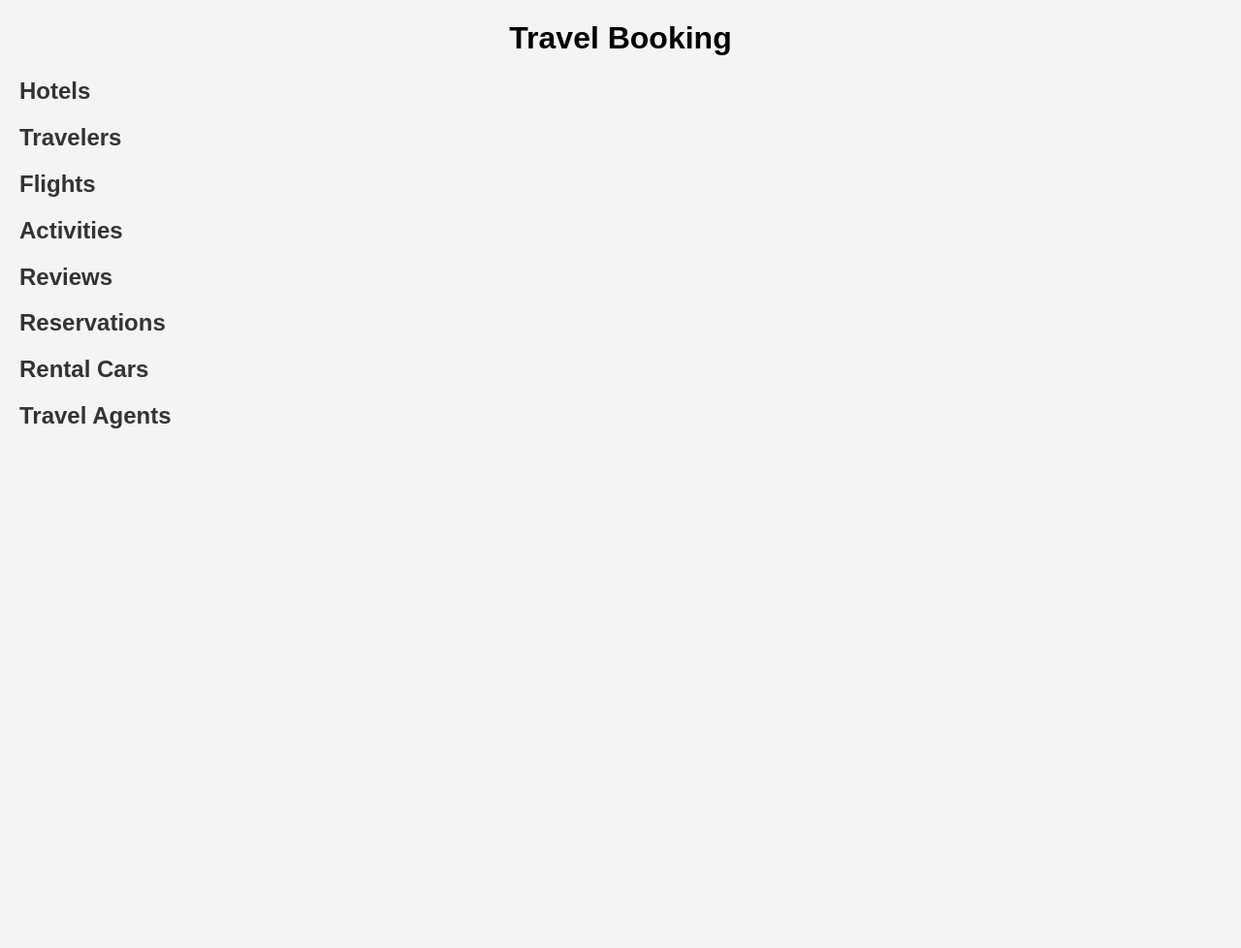
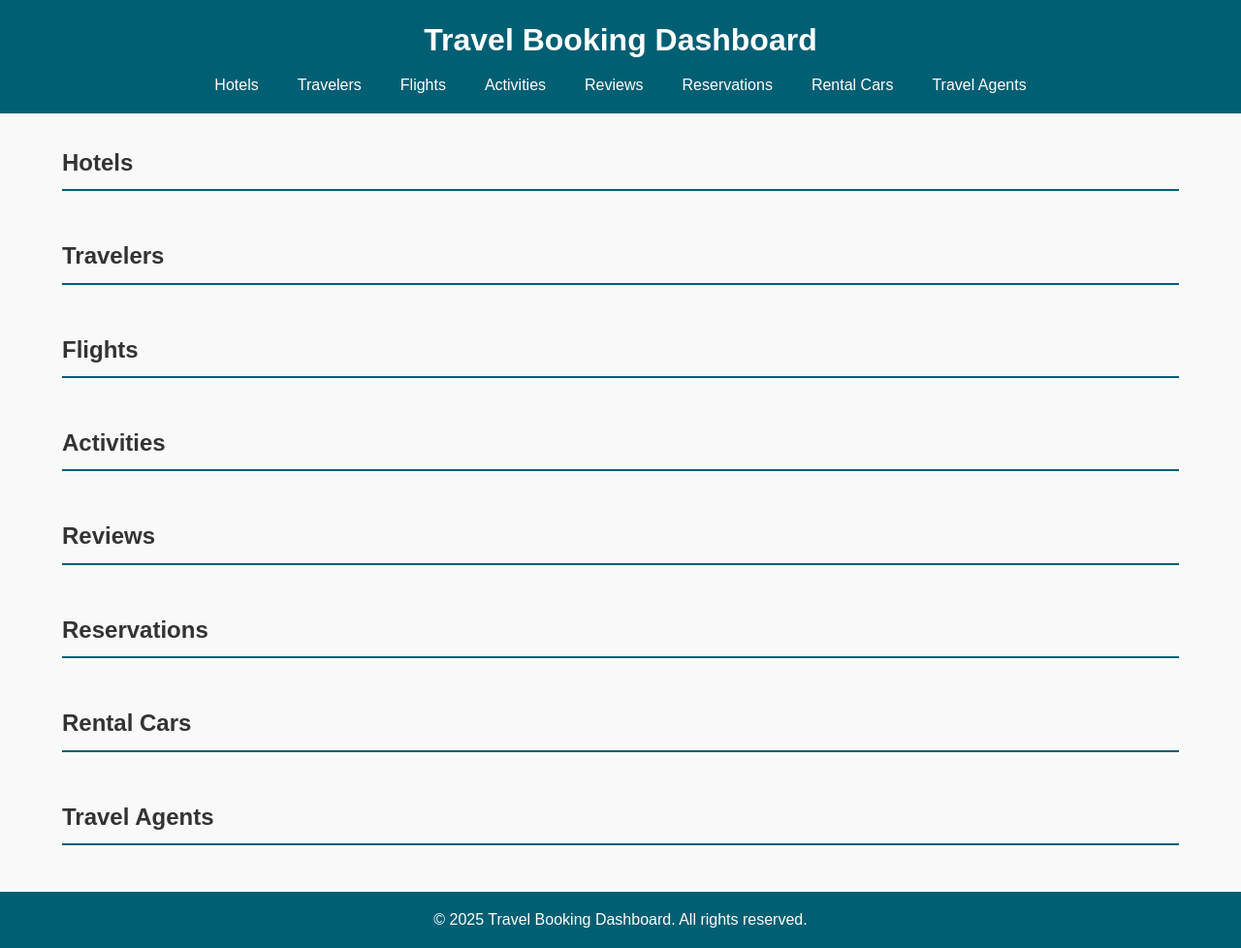
Before and after one commit to daltonmilti/445-Project, a plain HTML site: page frontend/index.html in a window 1280 px wide. Shown: the whole page at 97% size. Before the commit the page ends 800 px from the top, so only its background shows below. Drawn offline with Linux system fonts and the light colour scheme; no server answers.

Commit message:
added better frontend

```diff
--- a/frontend/index.html
+++ b/frontend/index.html
@@ -2,70 +2,87 @@
 <html lang="en">
 <head>
   <!--
-    index.html - UI for the Travel Booking Project
-    This file sets up the HTML structure for displaying data from the backend API.
+    index.html - Travel Booking Dashboard
+    A modern UI for displaying data from the backend API.
   -->
   <meta charset="UTF-8">
   <meta name="viewport" content="width=device-width, initial-scale=1">
-  <title>Travel Booking</title>
+  <title>Travel Booking Dashboard</title>
   <link rel="stylesheet" href="styles.css">
 </head>
 <body>
   <header>
-    <h1>Travel Booking</h1>
+    <div class="navbar">
+      <h1>Travel Booking Dashboard</h1>
+      <nav>
+        <ul>
+          <li><a href="#hotels-section">Hotels</a></li>
+          <li><a href="#travelers-section">Travelers</a></li>
+          <li><a href="#flights-section">Flights</a></li>
+          <li><a href="#activities-section">Activities</a></li>
+          <li><a href="#reviews-section">Reviews</a></li>
+          <li><a href="#reservations-section">Reservations</a></li>
+          <li><a href="#rental-cars-section">Rental Cars</a></li>
+          <li><a href="#travel-agents-section">Travel Agents</a></li>
+        </ul>
+      </nav>
+    </div>
   </header>
 
   <main>
     <!-- Hotels Section -->
-    <section id="hotels-section">
+    <section id="hotels-section" class="section">
       <h2>Hotels</h2>
-      <div id="hotels-container"></div>
+      <div id="hotels-container" class="card-container"></div>
     </section>
 
     <!-- Travelers Section -->
-    <section id="travelers-section">
+    <section id="travelers-section" class="section">
       <h2>Travelers</h2>
-      <ul id="traveler-list"></ul>
+      <ul id="traveler-list" class="card-container"></ul>
     </section>
 
     <!-- Flights Section -->
-    <section id="flights-section">
+    <section id="flights-section" class="section">
       <h2>Flights</h2>
-      <div id="flights-container"></div>
+      <div id="flights-container" class="card-container"></div>
     </section>
 
     <!-- Activities Section -->
-    <section id="activities-section">
+    <section id="activities-section" class="section">
       <h2>Activities</h2>
-      <div id="activities-container"></div>
+      <div id="activities-container" class="card-container"></div>
     </section>
 
     <!-- Reviews Section -->
-    <section id="reviews-section">
+    <section id="reviews-section" class="section">
       <h2>Reviews</h2>
-      <div id="reviews-container"></div>
+      <div id="reviews-container" class="card-container"></div>
     </section>
 
     <!-- Reservations Section -->
-    <section id="reservations-section">
+    <section id="reservations-section" class="section">
       <h2>Reservations</h2>
-      <div id="reservations-container"></div>
+      <div id="reservations-container" class="card-container"></div>
     </section>
 
     <!-- Rental Cars Section -->
-    <section id="rental-cars-section">
+    <section id="rental-cars-section" class="section">
       <h2>Rental Cars</h2>
-      <div id="rental-cars-container"></div>
+      <div id="rental-cars-container" class="card-container"></div>
     </section>
 
     <!-- Travel Agents Section -->
-    <section id="travel-agents-section">
+    <section id="travel-agents-section" class="section">
       <h2>Travel Agents</h2>
-      <div id="travel-agents-container"></div>
+      <div id="travel-agents-container" class="card-container"></div>
     </section>
   </main>
 
-  <!-- JavaScript file that handles API calls and DOM updates -->
+  <footer>
+    <p>&copy; 2025 Travel Booking Dashboard. All rights reserved.</p>
+  </footer>
+
   <script src="script.js"></script>
 </body>
 </html>
--- a/frontend/styles.css
+++ b/frontend/styles.css
@@ -1,28 +1,103 @@
-/* styles.css - Styling for the Travel Booking Project UI */
+/* styles.css - Updated styling for the Travel Booking Dashboard */
 
-/* Basic page styling */
+/* Reset margins and paddings */
+* {
+  margin: 0;
+  padding: 0;
+  box-sizing: border-box;
+}
+
 body {
   font-family: Arial, sans-serif;
-  margin: 20px;
-  background-color: #f4f4f4;
+  background: #f9f9f9;
+  color: #333;
+  line-height: 1.6;
 }
 
-/* Header styling */
+/* Header and Navigation */
 header {
-  text-align: center;
-  margin-bottom: 20px;
+  background: #005f73;
+  color: #fff;
+  padding: 1rem 0;
 }
 
-/* Styling for hotel cards */
-.hotel {
-  border: 1px solid #ccc;
-  padding: 10px;
-  margin-bottom: 10px;
-  border-radius: 4px;
-  background-color: #fff;
+.navbar {
+  width: 90%;
+  max-width: 1200px;
+  margin: 0 auto;
+  text-align: center;
 }
 
-/* Section headings */
-section h2 {
-  color: #333;
+.navbar h1 {
+  margin-bottom: 0.5rem;
 }
+
+.navbar nav ul {
+  list-style: none;
+  display: flex;
+  flex-wrap: wrap;
+  justify-content: center;
+  gap: 1rem;
+}
+
+.navbar nav ul li a {
+  color: #fff;
+  text-decoration: none;
+  padding: 0.5rem 0.75rem;
+  border-radius: 5px;
+  transition: background 0.3s ease;
+}
+
+.navbar nav ul li a:hover {
+  background: #0a9396;
+}
+
+/* Main Content */
+main {
+  width: 90%;
+  max-width: 1200px;
+  margin: 2rem auto;
+}
+
+/* Section Styling */
+.section {
+  margin-bottom: 2rem;
+}
+
+.section h2 {
+  border-bottom: 2px solid #005f73;
+  padding-bottom: 0.5rem;
+  margin-bottom: 1rem;
+}
+
+/* Card Container using CSS Grid */
+.card-container {
+  display: grid;
+  grid-template-columns: repeat(auto-fit, minmax(280px, 1fr));
+  gap: 1rem;
+}
+
+/* Card Styling for Divs and List Items */
+.card-container > div,
+.card-container > ul > li {
+  background: #fff;
+  border: 1px solid #ddd;
+  padding: 1rem;
+  border-radius: 5px;
+  box-shadow: 0 2px 4px rgba(0,0,0,0.1);
+}
+
+/* Remove bullet points from lists */
+.card-container ul {
+  list-style: none;
+  padding: 0;
+}
+
+/* Footer Styling */
+footer {
+  background: #005f73;
+  color: #fff;
+  text-align: center;
+  padding: 1rem 0;
+  margin-top: 2rem;
+}
```
